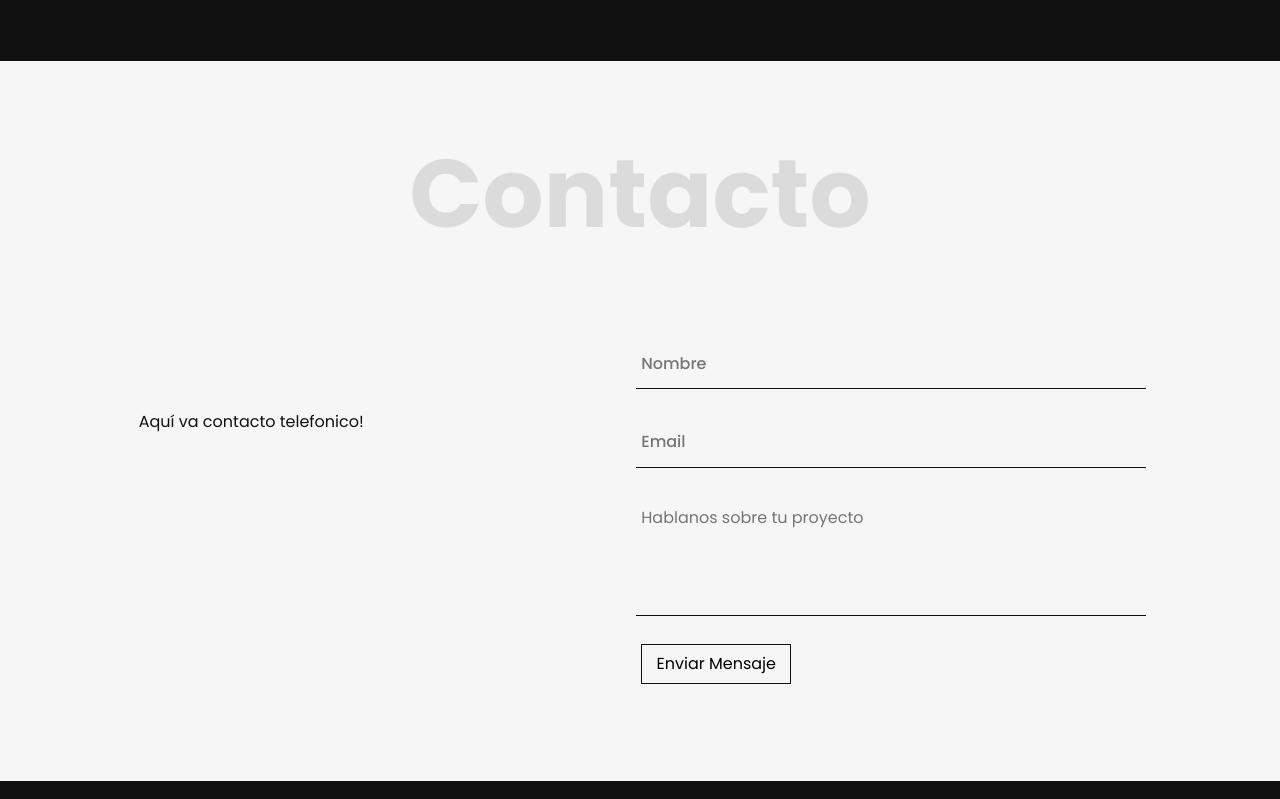
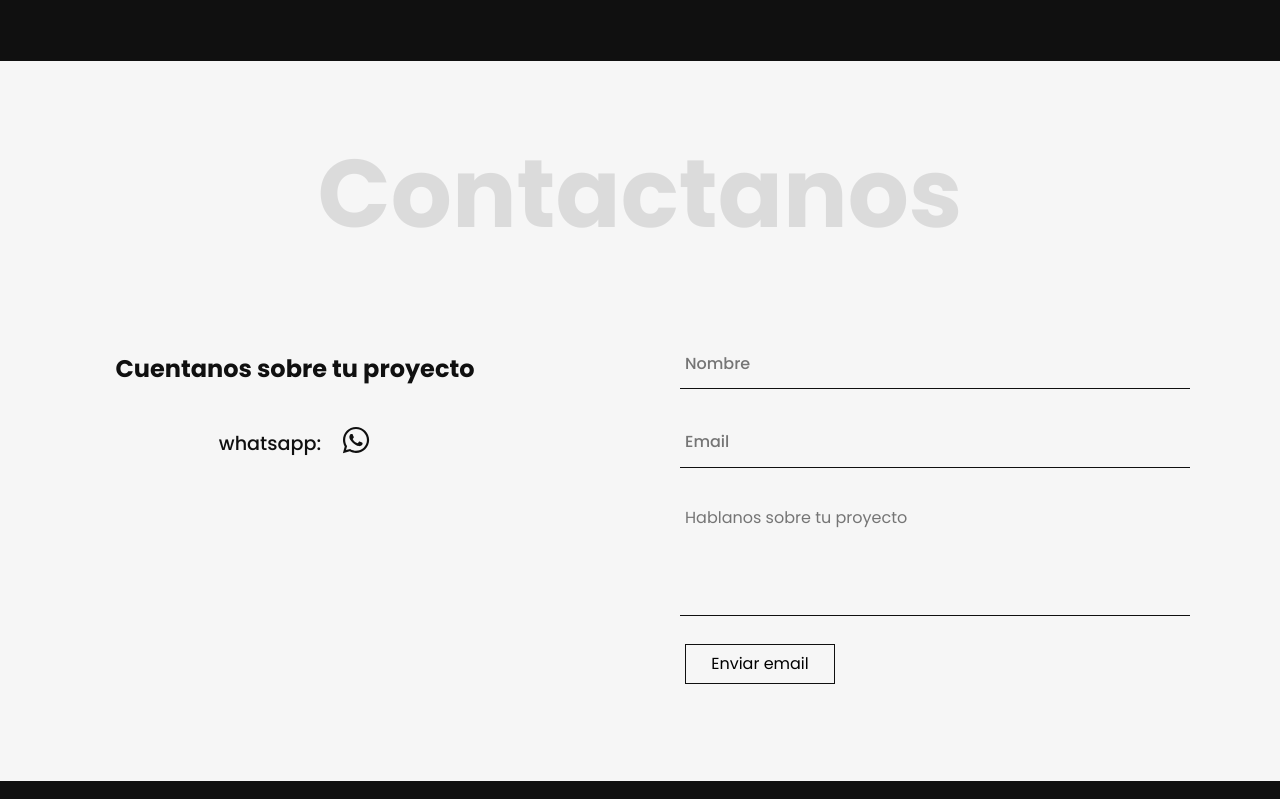
Before and after one commit to DaniCancino/Kxk-Portfolio, a React (Create React App) app: page / in a window 1280 px wide. Shown: the part 2681-3480 px from the top of the page. Built offline with nearby package versions, Linux system fonts and the light colour scheme.

Commit message:
added whatsapp to contact section

```diff
--- a/package.json
+++ b/package.json
@@ -3,6 +3,7 @@
   "version": "0.1.0",
   "private": true,
   "dependencies": {
+    "@emailjs/browser": "^3.5.0",
     "@testing-library/jest-dom": "^5.16.3",
     "@testing-library/react": "^12.1.4",
     "@testing-library/user-event": "^13.5.0",
--- a/src/components/Contacto/Contact.js
+++ b/src/components/Contacto/Contact.js
@@ -1,20 +1,79 @@
-import React from 'react'
+import React, { useState } from 'react'
 import './Style.css'
+import { FaWhatsapp } from "react-icons/fa";
 
 const Contact = () => {
+  const initialState = {
+    name : '',
+    email : '',
+    text: ''
+  }
+
+  const [form, setForm] = useState(initialState);
+  console.log(form)
+
+  const handleChange = (e) =>{
+    setForm({
+        ...form,
+        [e.target.name] :e.target.value
+    })
+}
+
+// const handleReset = () =>{
+//   setForm(initialState)
+// }
+
+
   return (
     <div className='Contacto'>
-       <h3 className='contact-title'>Contacto</h3>
+       <h3 className='contact-title'>Contactanos</h3>
        <div className='contact-container'>
          <div className='contact-info'>
-              Aquí va contacto telefonico!
+             <h3 className='subtitle-contact'>Cuentanos sobre tu proyecto</h3>
+             <div className='whatsapp-container'>
+               <p className='whatsapp'>whatsapp: </p>
+                <a
+                  href='https://api.whatsapp.com/send?phone=5491126318243'
+                  target='_blank'
+                  rel='noreferrer'
+                  className='whatsapp-logo'
+                >
+                      <FaWhatsapp size={30} />
+                </a>
+            </div>
          </div>
          <div className='contact-form'>
             <form className='form-container'>
-              <input type='text' className='name' placeholder='Nombre'/>
-              <input type='email' className='email' placeholder='Email'/>
-              <textarea className='message' placeholder='Hablanos sobre tu proyecto' />
-              <button type='submit' className='button-submit'>Enviar Mensaje</button>
+              <input
+                type='text'
+                className='name'
+                name='name'
+                placeholder='Nombre'
+                value={form.name}
+                onChange={handleChange}
+                autocomplete= 'off'
+              />
+
+              <input
+                type='email'
+                className='email'
+                name='email'
+                placeholder='Email'
+                value={form.email}
+                onChange={handleChange}
+                autocomplete= 'off'
+              />
+
+              <textarea
+                className='message'
+                name='text'
+                placeholder='Hablanos sobre tu proyecto'
+                value={form.text}
+                onChange={handleChange}
+                autocomplete= 'off'
+              />
+
+              <button type='submit' className='button-submit'>Enviar email</button>
             </form>
          </div>
        </div>
--- a/src/components/Contacto/Style.css
+++ b/src/components/Contacto/Style.css
@@ -203,4 +203,62 @@
   background-color: #3DD0CE;
   color: #fff;
 }
+
+.Contacto .contact-container .contact-info {
+  display: -webkit-box;
+  display: -ms-flexbox;
+  display: flex;
+  -webkit-box-orient: vertical;
+  -webkit-box-direction: normal;
+      -ms-flex-direction: column;
+          flex-direction: column;
+  -webkit-box-pack: start;
+      -ms-flex-pack: start;
+          justify-content: flex-start;
+  -webkit-box-align: center;
+      -ms-flex-align: center;
+          align-items: center;
+  width: 400px;
+  height: 500px;
+}
+
+.Contacto .contact-container .contact-info .subtitle-contact {
+  font-size: 1.5rem;
+  margin-top: 180px;
+}
+
+.Contacto .contact-container .contact-info .whatsapp-container {
+  display: -webkit-box;
+  display: -ms-flexbox;
+  display: flex;
+  -webkit-box-orient: horizontal;
+  -webkit-box-direction: normal;
+      -ms-flex-direction: row;
+          flex-direction: row;
+  -webkit-box-pack: center;
+      -ms-flex-pack: center;
+          justify-content: center;
+  -webkit-box-align: center;
+      -ms-flex-align: center;
+          align-items: center;
+  width: 100%;
+}
+
+.Contacto .contact-container .contact-info .whatsapp-container .whatsapp {
+  font-size: 1.2rem;
+  font-weight: 500;
+  margin-right: 20px;
+}
+
+.Contacto .contact-container .contact-info .whatsapp-container .whatsapp-logo {
+  color: #101010;
+  -webkit-transition: 0.4s;
+  transition: 0.4s;
+}
+
+.Contacto .contact-container .contact-info .whatsapp-container .whatsapp-logo:hover {
+  color: #3DD0CE;
+  -webkit-transform: scale(1.05, 1.05);
+          transform: scale(1.05, 1.05);
+}
 /*# sourceMappingURL=Style.css.map */
--- a/src/components/Contacto/Style.scss
+++ b/src/components/Contacto/Style.scss
@@ -104,5 +104,37 @@
                 }
             }
         }
+        .contact-info{
+            display: flex;
+            flex-direction: column;
+            justify-content: flex-start;
+            align-items: center;
+            width: 400px;
+            height: 500px;
+            .subtitle-contact{
+                font-size: 1.5rem;
+                margin-top: 180px;
+            }
+            .whatsapp-container{
+                display: flex;
+                flex-direction: row;
+                justify-content: center;
+                align-items: center;
+                width: 100%;
+                .whatsapp{
+                    font-size: 1.2rem;
+                    font-weight: 500;
+                    margin-right: 20px;
+                }
+                .whatsapp-logo{
+                    color:#101010;
+                    transition: 0.4s;
+                }
+                .whatsapp-logo:hover{
+                    color: $second-aux;
+                    transform: scale(1.05, 1.05);
+                }
+            }
+        }
     }
 }
--- a/src/components/Footer/Footer.js
+++ b/src/components/Footer/Footer.js
@@ -30,7 +30,7 @@ const Footer = () => {
                 </a>
       </div>
       <div className='design-by'>
-        <p>Design by</p>
+        <p>Designed by</p>
         <a
           href='https://danielcancino.vercel.app/'
           className='link-design'
```
Also changed, not shown: 2 other files (tests, documents, lock files or other folders).
